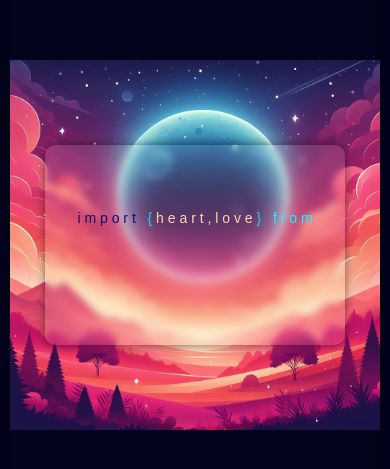
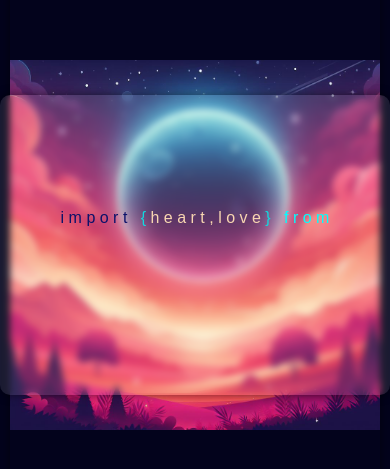
Before and after one commit to bosperiek/mensajecodigo, a plain HTML site: page index.html in a window 390 px wide. Shown: the part 177-646 px from the top of the page. Drawn offline with Linux system fonts and the light colour scheme; a web font is replaced by a local one.

Commit message:
fuentetamaño

```diff
--- a/styles.css
+++ b/styles.css
@@ -81,12 +81,12 @@
 @media only screen and (max-width: 480px) {
   .message-box {
     width: 100%;
-    max-width: 300px;
-    height: 200px;
+    max-width: 400px;
+    height: 300px;
   }
 
   .message-box p {
-    font-size: 14px;
+    font-size: 16px;
     line-height: 1.2;
     margin: 3px;
   }
```
